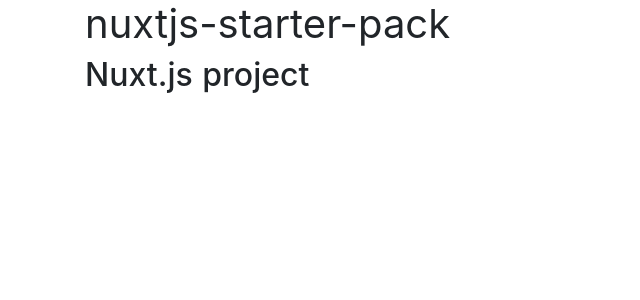
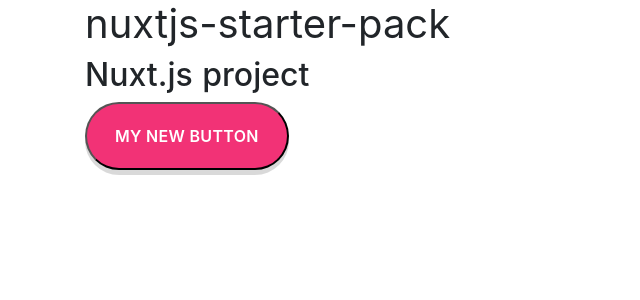
Before and after one commit to ksu-lovetravelling/nuxtjs-starter-pack, a Nuxt app: page / in a window 1280 px wide. Shown: the top 300 px of the page, without its empty margins (0-640 px from the left). Built offline with nearby package versions, Linux system fonts and the light colour scheme.

Commit message:
Add node-saas, saas-loader, add default button, add webpack config

```diff
--- /dev/null
+++ b/components/global/AppButton.vue
@@ -0,0 +1,83 @@
+<template>
+  <button
+    class="app-button"
+    :style="buttonStyle"
+  >
+    <slot />
+    <i
+      v-if="icon !== ''"
+      class="fa"
+      :class="icon"
+      aria-hidden="true"
+    />
+  </button>
+</template>
+
+<script>
+export default {
+  props: {
+    bgColor: {
+      type: String,
+      default: '#f23276',
+    },
+    bgColorHover: {
+      type: String,
+      default: '#195cc5',
+    },
+    color: {
+      type: String,
+      default: '#ffffff',
+    },
+    colorHover: {
+      type: String,
+      default: '#ffffff',
+    },
+    iconColorHover: {
+      type: String,
+      default: '#ffffff',
+    },
+    icon: {
+      type: String,
+      default: '',
+    },
+  },
+  computed: {
+    buttonStyle() {
+      return {
+        '--bg-color': this.bgColor,
+        '--bg-color-hover': this.bgColorHover,
+        '--color': this.color,
+        '--color-hover': this.colorHover,
+        '--icon-color-hover': this.iconColorHover,
+      };
+    },
+  },
+};
+</script>
+
+<style lang="scss">
+  .app-button {
+    color: var(--color);
+    background-color: var(--bg-color);
+    min-width: 140px;
+    padding: 14px 28px;
+    line-height: 36px;
+    text-align: center;
+    transition: all .3s;
+    text-transform: uppercase;
+    font-weight: 600;
+    letter-spacing: .3px;
+    border-radius: 50px;
+    box-shadow: 0 5px rgba(0, 0, 0, .15);
+    margin-right: 10px;
+    margin-bottom: 40px;
+
+    &:hover {
+      background-color: var(--bg-color-hover);
+      color: var(--color-hover);
+      .fa {
+        color: var(--icon-color-hover);
+      }
+    }
+  }
+</style>
--- a/eslintrc.json
+++ b/eslintrc.json
@@ -23,6 +23,10 @@
     "semi": [
       "error",
       "always"
+    ],
+    "import/no-unresolved": [
+      2,
+      { "caseSensitive": true }
     ]
   }
 }
--- a/package.json
+++ b/package.json
@@ -25,6 +25,8 @@
     "eslint-friendly-formatter": "^4.0.1",
     "eslint-loader": "^2.1.1",
     "eslint-plugin-jsx-a11y": "^6.2.3",
-    "eslint-plugin-vue": "^6.2.2"
+    "eslint-plugin-vue": "^6.2.2",
+    "node-sass": "^4.14.0",
+    "sass-loader": "^8.0.2"
   }
 }
--- a/pages/index.vue
+++ b/pages/index.vue
@@ -10,6 +10,18 @@
       <h2 class="subtitle">
         Nuxt.js project
       </h2>
+
+      <app-button>My new button</app-button>
     </div>
   </section>
 </template>
+
+<script>
+import AppButton from '~/components/global/AppButton';
+
+export default {
+  components: {
+    AppButton,
+  },
+};
+</script>
--- /dev/null
+++ b/webpack.config.js
@@ -0,0 +1,9 @@
+module.exports = {
+  resolve: {
+    // for WebStorm
+    alias: {
+      '@': path.resolve(__dirname),
+      '~': path.resolve(__dirname),
+    },
+  },
+};
```
Also changed, not shown: .eslintrc.js, 1 other file (tests, documents, lock files or other folders).
